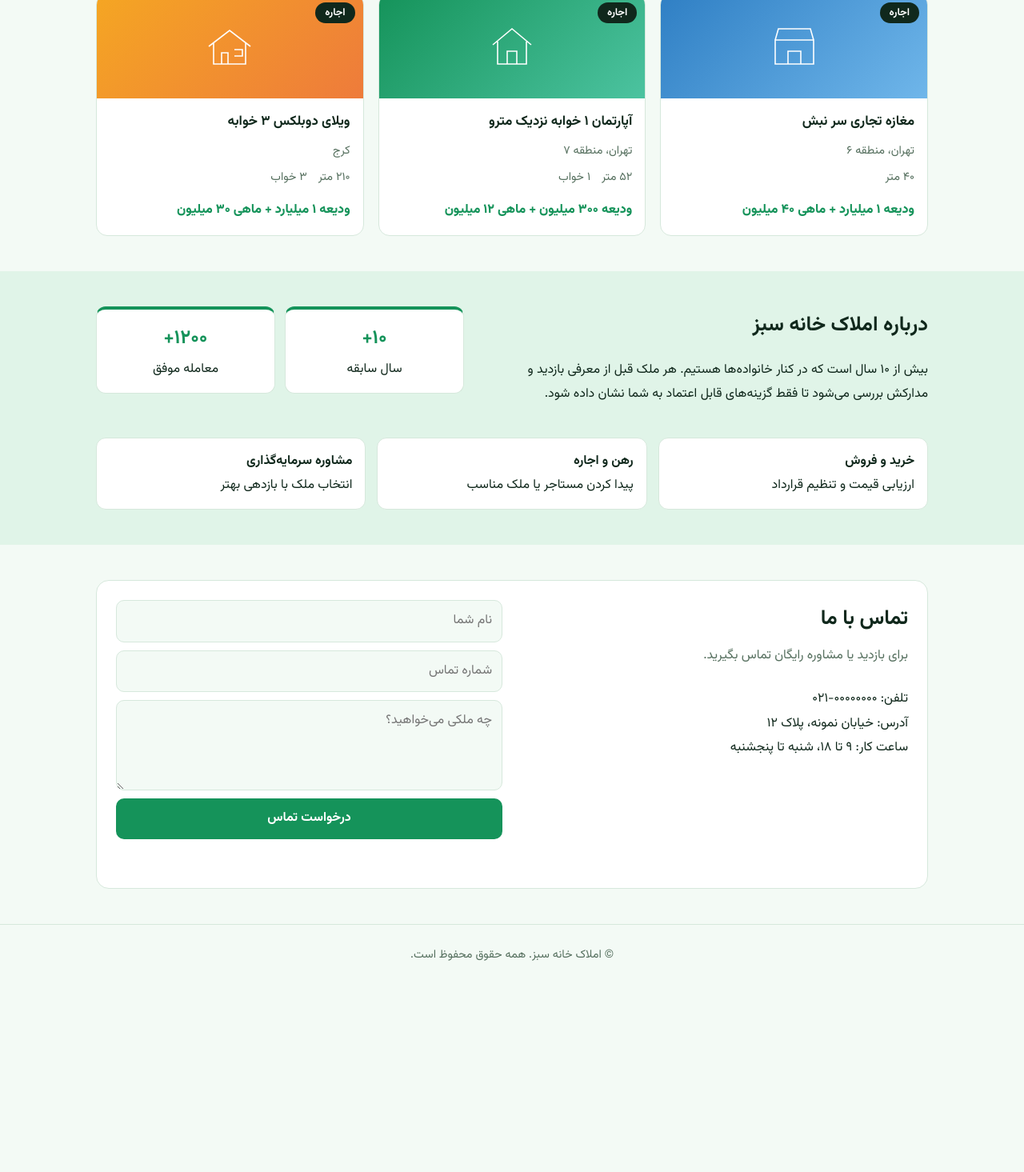
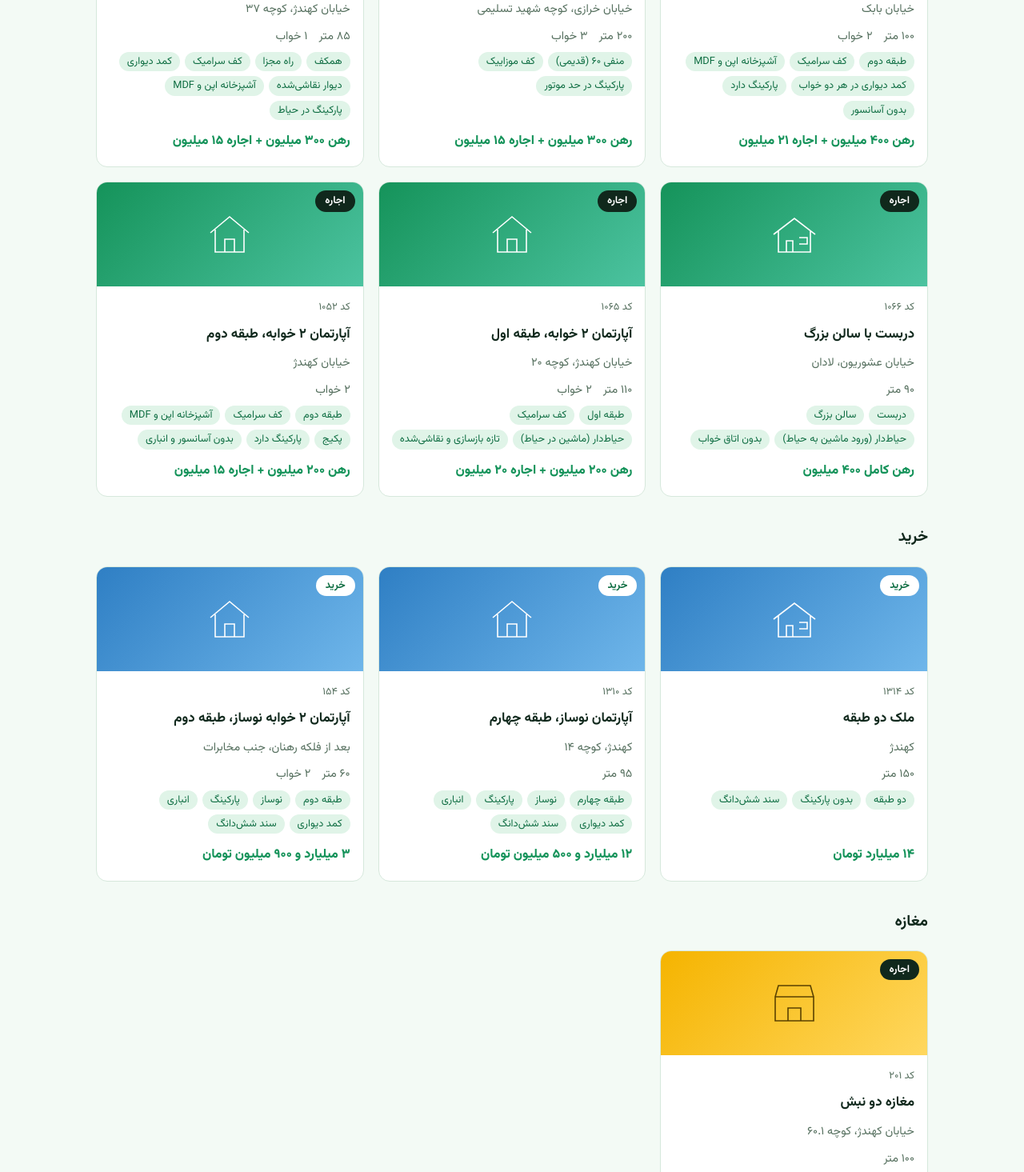
Before and after one commit to BEYONDCREATION-lang/maghaze, a plain HTML site: page index.html in a window 1280 px wide. Shown: the part 880-2345 px from the top of the page at 80% size. Before the commit the page ends 2111 px from the top, so only its background shows below. Drawn offline with Linux system fonts and the light colour scheme.

Commit message:
Add files via upload

```diff
--- a/index.html
+++ b/index.html
@@ -58,6 +58,14 @@ h2{font-size:1.6rem;margin:0 0 6px}
 .stat{border-top:4px solid var(--brand)}
 .card{transition:transform .15s}
 .card:hover{transform:translateY(-3px)}
+.cta{background:var(--soft);border-radius:14px;padding:20px;display:flex;flex-direction:column;gap:10px;justify-content:center}
+.code{font-size:.8rem;color:var(--muted)}
+.thumb.y svg{stroke:#5a4200}
+.gt{grid-column:1/-1;margin:14px 0 0;font-size:1.2rem}
+.legend{display:flex;gap:16px;flex-wrap:wrap;font-size:.9rem;color:var(--muted);margin:0 0 18px}
+.legend i{display:inline-block;width:12px;height:12px;border-radius:50%;margin-left:6px;vertical-align:-1px}
+.chips{display:flex;flex-wrap:wrap;gap:6px}
+.chips span{background:var(--soft);color:var(--brand-d);font-size:.8rem;padding:0 10px;border-radius:99px}
 @media(prefers-reduced-motion:reduce){.card{transition:none}.card:hover{transform:none}}
 footer{padding:24px 0;text-align:center;color:var(--muted);font-size:.9rem;border-top:1px solid var(--line)}
 @media(max-width:720px){nav{gap:12px;font-size:.85rem}.about,.contact{grid-template-columns:1fr}}
@@ -72,10 +80,10 @@ footer{padding:24px 0;text-align:center;color:var(--muted);font-size:.9rem;borde
 <main id="top">
 <div class="wrap hero">
 <h1>ملک مناسب را بدون دردسر پیدا کنید</h1>
-<p>خرید، فروش و اجاره آپارتمان، ویلا و مغازه با مشاوره صادقانه و قیمت‌گذاری واقعی.</p>
+<p>خرید، فروش و رهن و اجاره ملک در اصفهان، با مشاوره صادقانه و قیمت‌گذاری واقعی.</p>
 <div class="search" role="search">
 <select id="fDeal" aria-label="نوع معامله"><option value="">خرید و اجاره</option><option>خرید</option><option>اجاره</option></select>
-<select id="fType" aria-label="نوع ملک"><option value="">همه ملک‌ها</option><option>آپارتمان</option><option>ویلا</option><option>مغازه</option></select>
+<select id="fType" aria-label="نوع ملک"><option value="">همه ملک‌ها</option><option>آپارتمان</option><option>دربست</option><option>خانه</option><option>مغازه</option></select>
 <select id="fRoom" aria-label="تعداد خواب"><option value="">هر تعداد خواب</option><option value="1">۱ خواب</option><option value="2">۲ خواب</option><option value="3">۳ خواب یا بیشتر</option></select>
 <a class="btn" href="#listings">مشاهده نتایج</a>
 </div>
@@ -84,6 +92,7 @@ footer{padding:24px 0;text-align:center;color:var(--muted);font-size:.9rem;borde
 <section id="listings"><div class="wrap">
 <h2>ملک‌های موجود</h2>
 <p class="sub" id="count"></p>
+<div class="legend"><span><i style="background:#15935a"></i>اجاره</span><span><i style="background:#2f7fc4"></i>خرید</span><span><i style="background:#f5b400"></i>مغازه</span></div>
 <div class="grid" id="grid"></div>
 </div></section>
 
@@ -91,11 +100,11 @@ footer{padding:24px 0;text-align:center;color:var(--muted);font-size:.9rem;borde
 <div class="about">
 <div>
 <h2>درباره املاک خانه سبز</h2>
-<p>بیش از ۱۰ سال است که در کنار خانواده‌ها هستیم. هر ملک قبل از معرفی بازدید و مدارکش بررسی می‌شود تا فقط گزینه‌های قابل اعتماد به شما نشان داده شود.</p>
+<p>بیش از ۱۵ سال است که در اصفهان، در محدوده کهندژ، کنار خانواده‌ها هستیم و در خرید، فروش و رهن و اجاره‌ی ملک همراهشان بوده‌ایم. هدف ما معامله‌ای روشن و مطمئن برای هر دو طرف است.</p>
 </div>
 <div class="stats">
-<div class="stat"><b>۱۰+</b>سال سابقه</div>
-<div class="stat"><b>۱۲۰۰+</b>معامله موفق</div>
+<div class="stat"><b>۱۵+</b>سال سابقه</div>
+<div class="stat"><b>۱۰٬۰۰۰+</b>معامله</div>
 </div>
 </div>
 <div class="services">
@@ -109,16 +118,10 @@ footer{padding:24px 0;text-align:center;color:var(--muted);font-size:.9rem;borde
 <div class="contact">
 <div>
 <h2>تماس با ما</h2>
-<p class="sub">برای بازدید یا مشاوره رایگان تماس بگیرید.</p>
-<p>تلفن: <a href="tel:+982100000000" dir="ltr">۰۲۱-۰۰۰۰۰۰۰۰</a><br>آدرس: خیابان نمونه، پلاک ۱۲<br>ساعت کار: ۹ تا ۱۸، شنبه تا پنجشنبه</p>
+<p class="sub">برای بازدید یا اطلاع از ملک‌های جدید، به ما سر بزنید یا عضو کانال ایتا شوید.</p>
+<p>آدرس: اصفهان، خیابان اشرف اصفهانی (کهندژ)، جنب پمپ بنزین افق، کوچه ۸، داخل کوچه املاک خانه سبز<br>ساعت کار: شنبه تا چهارشنبه ۱۰ تا ۱۲ و ۱۶:۳۰ تا ۲۰:۳۰<br>پنجشنبه: ۱۰ تا ۱۲</p>
 </div>
-<form id="form">
-<input id="name" placeholder="نام شما" aria-label="نام شما" required>
-<input id="phone" placeholder="شماره تماس" aria-label="شماره تماس" inputmode="tel" required>
-<textarea id="msg" rows="3" placeholder="چه ملکی می‌خواهید؟" aria-label="پیام"></textarea>
-<button class="btn" type="submit">درخواست تماس</button>
-<p class="note" id="ok" role="status"></p>
-</form>
+<div class="cta"><b>فایل‌های تازه را در کانال ایتا ببینید</b><span class="note">ملک‌های جدید و کد فایل‌ها در کانال ما منتشر می‌شود.</span><a class="btn" href="https://eitaa.com/khanesabz3" target="_blank" rel="noopener">ورود به کانال ایتا</a></div>
 </div>
 </div></section>
 </main>
@@ -128,28 +131,34 @@ footer{padding:24px 0;text-align:center;color:var(--muted);font-size:.9rem;borde
 var HOME='<svg viewBox="0 0 64 64"><path d="M8 30 32 10l24 20M14 26v28h36V26M26 54V38h12v16"/></svg>';
 var VILLA='<svg viewBox="0 0 64 64"><path d="M6 32 32 12l26 20M12 28v26h40V28M22 54V40h8v14M38 36h10v8H38"/></svg>';
 var SHOP='<svg viewBox="0 0 64 64"><path d="M8 24 12 10h40l4 14M8 24h48v30H8zM24 54V38h16v16"/></svg>';
-var GR={"آپارتمان":"linear-gradient(135deg,#15935a,#4cc3a0)","ویلا":"linear-gradient(135deg,#f5a623,#ee7b3b)","مغازه":"linear-gradient(135deg,#2f7fc4,#6fb6ea)"};
+var GR={g:"linear-gradient(135deg,#15935a,#4cc3a0)",b:"linear-gradient(135deg,#2f7fc4,#6fb6ea)",y:"linear-gradient(135deg,#f5b400,#ffd75e)"};
+function col(p){return p.type==="مغازه"?"y":p.deal==="اجاره"?"g":"b"}
+var RK={g:0,b:1,y:2},GT={g:"اجاره",b:"خرید",y:"مغازه"};
 var P=[
-{t:"آپارتمان ۲ خوابه نوساز",type:"آپارتمان",deal:"خرید",loc:"تهران، منطقه ۵",m:85,r:2,price:"۴ میلیارد و ۲۰۰ میلیون تومان"},
-{t:"آپارتمان ۳ خوابه با پارکینگ",type:"آپارتمان",deal:"اجاره",loc:"تهران، منطقه ۲",m:120,r:3,price:"ودیعه ۸۰۰ میلیون + ماهی ۲۵ میلیون"},
-{t:"ویلا باغ با استخر",type:"ویلا",deal:"خرید",loc:"شهریار",m:400,r:4,price:"۱۲ میلیارد تومان"},
-{t:"مغازه تجاری سر نبش",type:"مغازه",deal:"اجاره",loc:"تهران، منطقه ۶",m:40,r:0,price:"ودیعه ۱ میلیارد + ماهی ۴۰ میلیون"},
-{t:"آپارتمان ۱ خوابه نزدیک مترو",type:"آپارتمان",deal:"اجاره",loc:"تهران، منطقه ۷",m:52,r:1,price:"ودیعه ۳۰۰ میلیون + ماهی ۱۲ میلیون"},
-{t:"ویلای دوبلکس ۳ خوابه",type:"ویلا",deal:"اجاره",loc:"کرج",m:210,r:3,price:"ودیعه ۱ میلیارد + ماهی ۳۰ میلیون"}
+{c:201,deal:"اجاره",type:"مغازه",t:"مغازه دو نبش",loc:"خیابان کهندژ، کوچه ۶۰.۱",m:100,r:0,price:"رهن ۱۰۰ میلیون + اجاره ۲۵ میلیون",f:["دو نبش","کف بتن","دیوار سفید","آب، برق و گاز","چالهٔ مکانیکی"]},
+{c:1052,deal:"اجاره",type:"آپارتمان",t:"آپارتمان ۲ خوابه، طبقه دوم",loc:"خیابان کهندژ",r:2,price:"رهن ۲۰۰ میلیون + اجاره ۱۵ میلیون",f:["طبقه دوم","کف سرامیک","آشپزخانه اپن و MDF","پکیج","پارکینگ دارد","بدون آسانسور و انباری"]},
+{c:1070,deal:"اجاره",type:"آپارتمان",t:"آپارتمان ۲ خوابه، طبقه دوم",loc:"خیابان بابک",m:100,r:2,price:"رهن ۴۰۰ میلیون + اجاره ۲۱ میلیون",f:["طبقه دوم","کف سرامیک","آشپزخانه اپن و MDF","کمد دیواری در هر دو خواب","پارکینگ دارد","بدون آسانسور"]},
+{c:1068,deal:"اجاره",type:"آپارتمان",t:"آپارتمان ۱ خوابه، همکف",loc:"خیابان کهندژ، کوچه ۳۷",m:85,r:1,price:"رهن ۳۰۰ میلیون + اجاره ۱۵ میلیون",f:["همکف","راه مجزا","کف سرامیک","کمد دیواری","دیوار نقاشی‌شده","آشپزخانه اپن و MDF","پارکینگ در حیاط"]},
+{c:1069,deal:"اجاره",type:"آپارتمان",t:"آپارتمان ۳ خوابه",loc:"خیابان خرازی، کوچه شهید تسلیمی",m:200,r:3,price:"رهن ۳۰۰ میلیون + اجاره ۱۵ میلیون",f:["منفی ۶۰ (قدیمی)","کف موزاییک","پارکینگ در حد موتور"]},
+{c:1066,deal:"اجاره",type:"دربست",t:"دربست با سالن بزرگ",loc:"خیابان عشوریون، لادان",m:90,r:0,price:"رهن کامل ۴۰۰ میلیون",f:["دربست","سالن بزرگ","حیاط‌دار (ورود ماشین به حیاط)","بدون اتاق خواب"]},
+{c:1065,deal:"اجاره",type:"آپارتمان",t:"آپارتمان ۲ خوابه، طبقه اول",loc:"خیابان کهندژ، کوچه ۲۰",m:110,r:2,price:"رهن ۲۰۰ میلیون + اجاره ۲۰ میلیون",f:["طبقه اول","کف سرامیک","حیاط‌دار (ماشین در حیاط)","تازه بازسازی و نقاشی‌شده"]},
+{c:1310,deal:"خرید",type:"آپارتمان",t:"آپارتمان نوساز، طبقه چهارم",loc:"کهندژ، کوچه ۱۴",m:95,price:"۱۲ میلیارد و ۵۰۰ میلیون تومان",f:["طبقه چهارم","نوساز","پارکینگ","انباری","کمد دیواری","سند شش‌دانگ"]},
+{c:1314,deal:"خرید",type:"خانه",t:"ملک دو طبقه",loc:"کهندژ",m:150,price:"۱۴ میلیارد تومان",f:["دو طبقه","بدون پارکینگ","سند شش‌دانگ"]},
+{c:154,deal:"خرید",type:"آپارتمان",t:"آپارتمان ۲ خوابه نوساز، طبقه دوم",loc:"بعد از فلکه رهنان، جنب مخابرات",m:60,r:2,price:"۳ میلیارد و ۹۰۰ میلیون تومان",f:["طبقه دوم","نوساز","پارکینگ","انباری","کمد دیواری","سند شش‌دانگ"]},
 ];
 var fa=function(n){return String(n).replace(/\d/g,function(d){return"۰۱۲۳۴۵۶۷۸۹"[d]})};
 var $=function(i){return document.getElementById(i)};
 function draw(){
 var d=$("fDeal").value,t=$("fType").value,r=$("fRoom").value;
-var L=P.filter(function(p){return(!d||p.deal===d)&&(!t||p.type===t)&&(!r||(r==="3"?p.r>=3:p.r===+r))});
+var L=P.filter(function(p){return(!d||p.deal===d)&&(!t||p.type===t)&&(!r||(r==="3"?p.r>=3:p.r===+r))}).sort(function(a,b){return RK[col(a)]-RK[col(b)]||b.c-a.c});var last="";
 $("count").textContent=L.length?fa(L.length)+" ملک پیدا شد":"";
 $("grid").innerHTML=L.length?L.map(function(p){
-var ic=p.type==="ویلا"?VILLA:p.type==="مغازه"?SHOP:HOME;
-return '<article class="card"><div class="thumb" style="background:'+GR[p.type]+'">'+ic+'<span class="tag'+(p.deal==="اجاره"?' rent':'')+'">'+p.deal+'</span></div><div class="body"><h3>'+p.t+'</h3><div class="loc">'+p.loc+'</div><div class="facts"><span>'+fa(p.m)+' متر</span>'+(p.r?'<span>'+fa(p.r)+' خواب</span>':'')+'</div><div class="price">'+p.price+'</div></div></article>'
+var ic=p.type==="آپارتمان"?HOME:p.type==="مغازه"?SHOP:VILLA;
+var h=col(p)!==last?(last=col(p),'<h3 class="gt">'+GT[col(p)]+'</h3>'):'';
+return h+'<article class="card"><div class="thumb'+(col(p)==="y"?' y':'')+'" style="background:'+GR[col(p)]+'">'+ic+'<span class="tag'+(p.deal==="اجاره"?' rent':'')+'">'+p.deal+'</span></div><div class="body"><div class="code">کد '+fa(p.c)+'</div><h3>'+p.t+'</h3><div class="loc">'+p.loc+'</div><div class="facts">'+(p.m?'<span>'+fa(p.m)+' متر</span>':'')+(p.r?'<span>'+fa(p.r)+' خواب</span>':'')+'</div><div class="chips">'+p.f.map(function(x){return'<span>'+x+'</span>'}).join("")+'</div><div class="price">'+p.price+'</div></div></article>'
 }).join(""):'<div class="empty" style="grid-column:1/-1">ملکی با این فیلتر پیدا نشد. فیلترها را تغییر دهید یا برای پیدا کردن ملک مناسب با ما تماس بگیرید.</div>';
 }
 ["fDeal","fType","fRoom"].forEach(function(i){$(i).addEventListener("change",draw)});
-$("form").addEventListener("submit",function(e){e.preventDefault();$("ok").textContent="درخواست شما ثبت شد. این فرم نمایشی است؛ برای دریافت پیام‌ها باید به سرویس فرم متصل شود.";e.target.reset()});
 draw();
 </script>
 </body>
```
